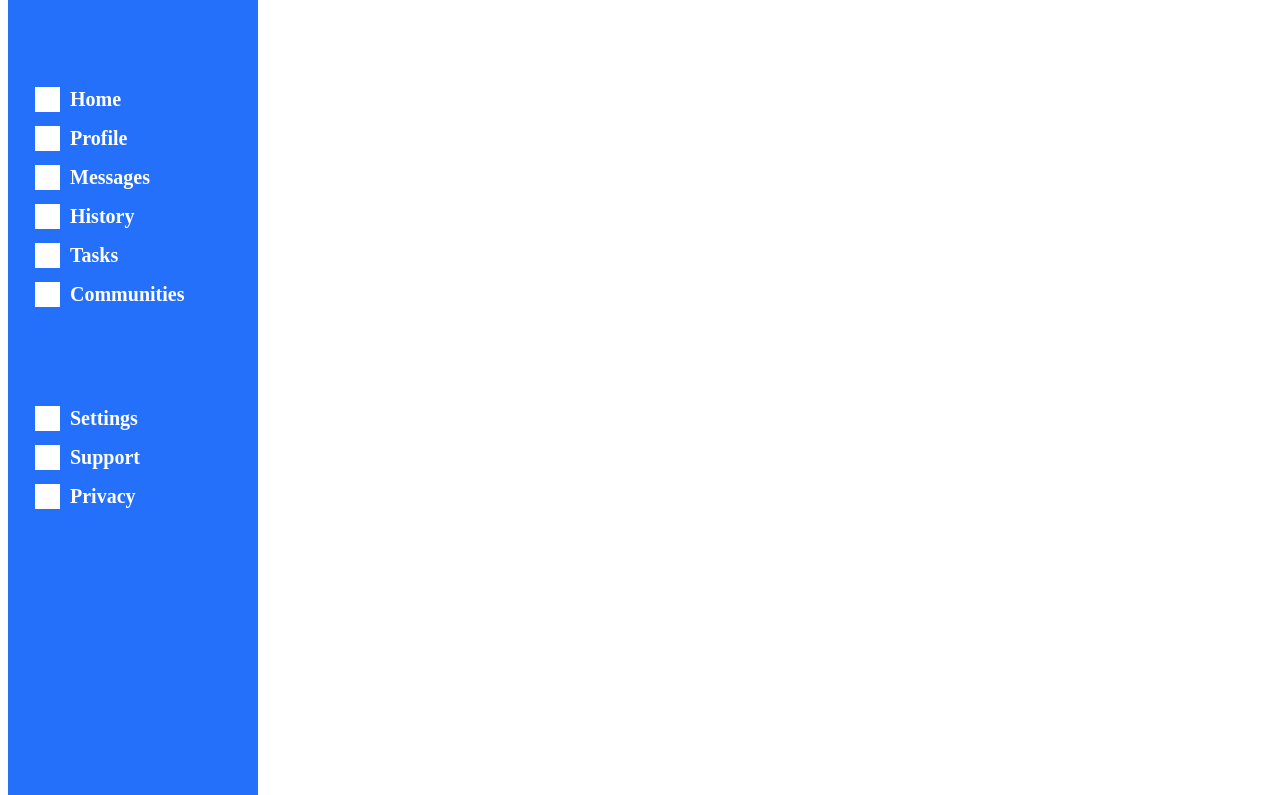
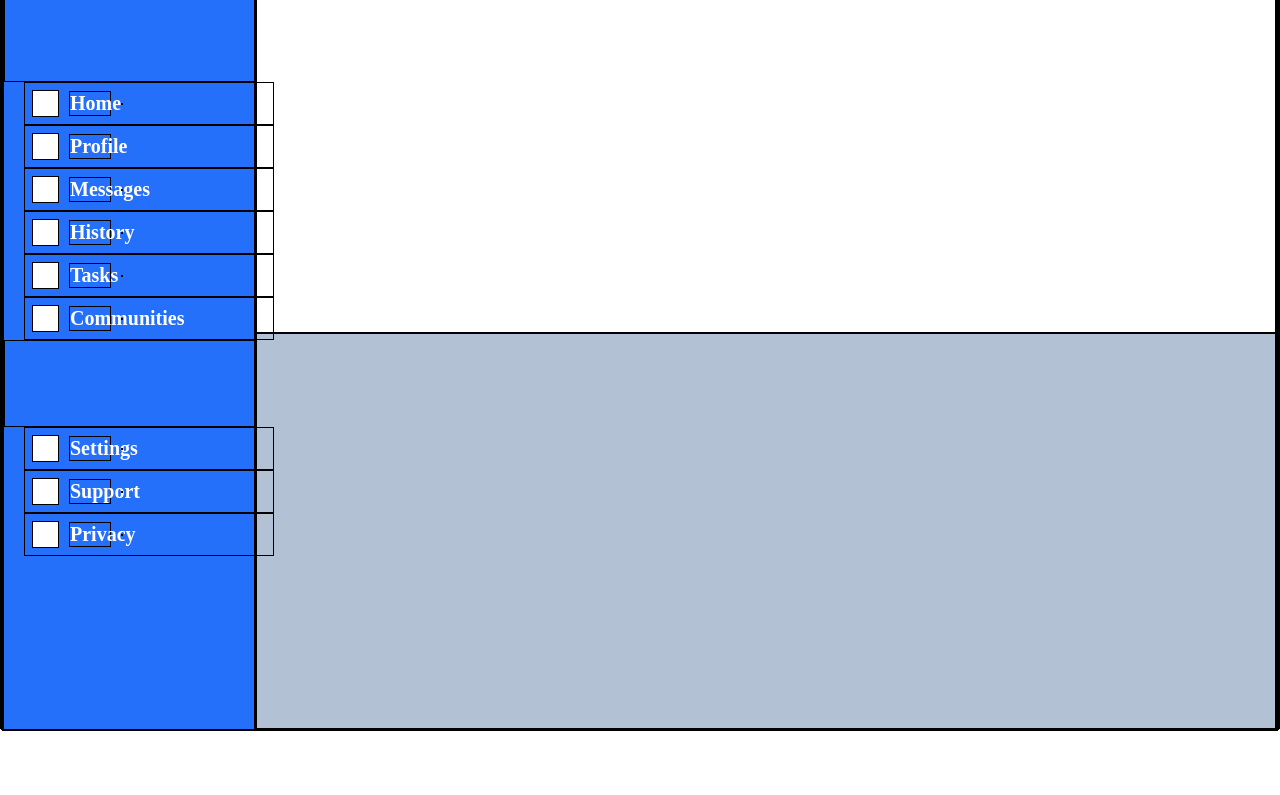
Before and after one commit to matman89/GridExercise, a plain HTML site: page index.html in a window 1280 px wide. Shown: the part 73-868 px from the top of the page. After the commit the page ends 804 px from the top, so only its background shows below. Drawn offline with Linux system fonts and the light colour scheme.

Commit message:
Correct Left and right bar growth and shrinkage

```diff
--- a/index.html
+++ b/index.html
@@ -11,6 +11,9 @@
 
 <body>
 
+<!-- This is the Blue Bar on the Side with Links -->
+
+<div class="master">
     <div class="left_side">
         <div class="left_bar_dashboard">
             <div class="dashboard_icon"></div>
@@ -64,10 +67,13 @@
         </div>
     </div>
 
+<!-- Right side of the page -->
 
-<div class="right_Side">
+    <div class="right_side">
+        <div class="top_right_bar"></div>
+        <div class="bottom_right_bar"></div>
     </div>
-
+</div>
 
 
 
--- a/style.css
+++ b/style.css
@@ -1,4 +1,20 @@
+*
+{
+    border: solid black 1px;
 
+}
+
+
+.master, html, body
+{
+    height: 100%;
+    margin: 0;
+}
+
+.master {
+    display: flex;
+    flex: 1;
+}
 
 /* Left Bar for web page */
 
@@ -6,7 +22,6 @@
 {
     background-color: rgb(37, 112, 250);
     width: 250px;
-    height: 1200px;
 }
 
 /* Dashboard Row */
@@ -112,3 +127,25 @@
     height: 85px;
     width: 250px;
 }
+
+
+.right_side
+{
+    display: flex;
+    flex-direction: column;
+    flex: 1;
+}
+
+
+
+.top_right_bar
+{
+    height: 400px;
+    background-color: white;
+}
+
+.bottom_right_bar
+{
+    background-color: rgb(178, 193, 211);
+    flex: 1;
+}
--- /dev/null
+++ b/test.css
@@ -0,0 +1,19 @@
+*
+{
+    border: 1px solid black;
+}
+
+.Master
+{
+    display: flex;
+    flex: 1;
+}
+
+
+.left
+{
+    display: flex;
+    background-color: blue;
+    width: 300px;
+    flex: 1;
+}
```
Lines whose indentation alone changed are shown as unchanged.
